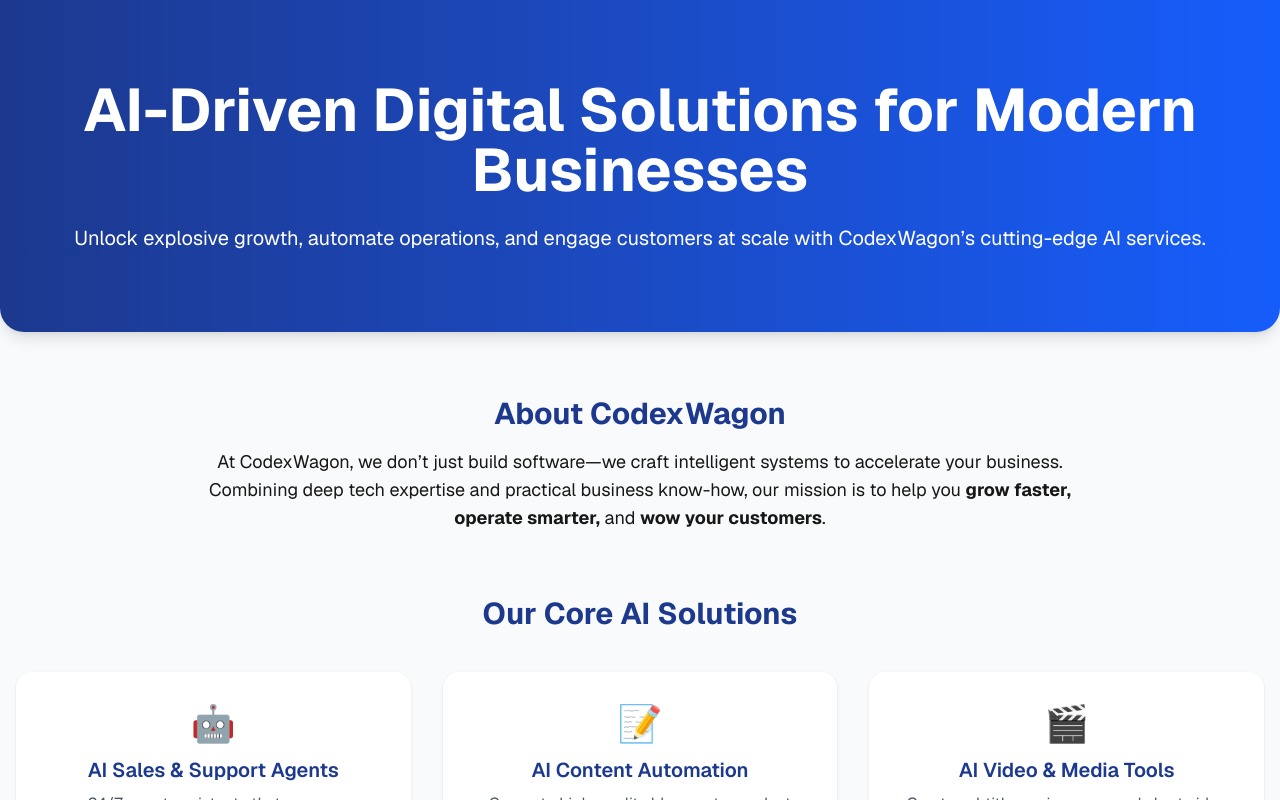
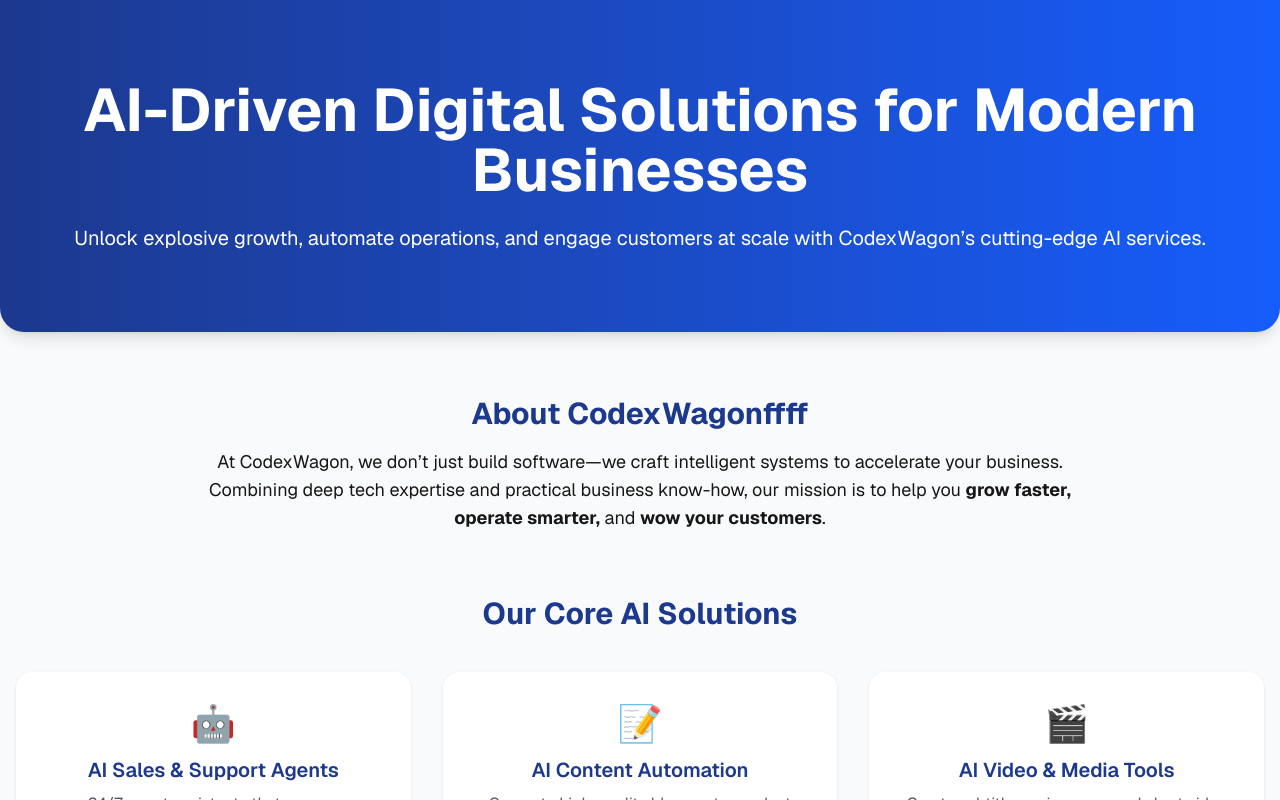
Before and after one commit to achithran/codexwagon, a Next.js app: page / in a window 1280 px wide. Shown: the top 800 px of the page. Built offline with nearby package versions, Linux system fonts and the light colour scheme.

Commit message:
Describe your latest change here

```diff
--- a/src/components/About.tsx
+++ b/src/components/About.tsx
@@ -1,7 +1,7 @@
 export default function About() {
   return (
     <section className="max-w-4xl mx-auto my-16 px-4">
-      <h2 className="text-3xl font-bold text-blue-900 text-center mb-4">About CodexWagon</h2>
+      <h2 className="text-3xl font-bold text-blue-900 text-center mb-4">About CodexWagonffff</h2>
       <p className="text-lg text-center">
         At CodexWagon, we don’t just build software—we craft intelligent systems to accelerate your business. Combining deep tech expertise and practical business know-how, our mission is to help you <b>grow faster, operate smarter,</b> and <b>wow your customers</b>.
       </p>
```
